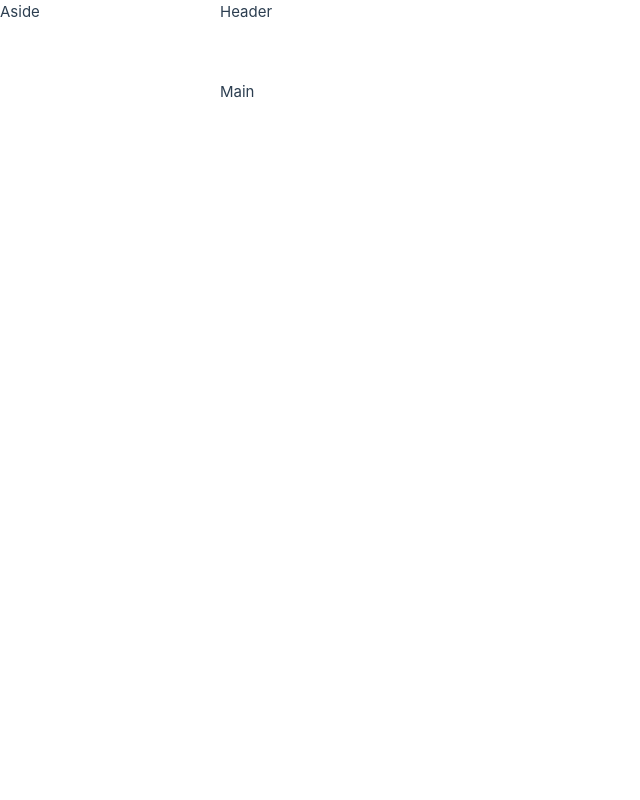
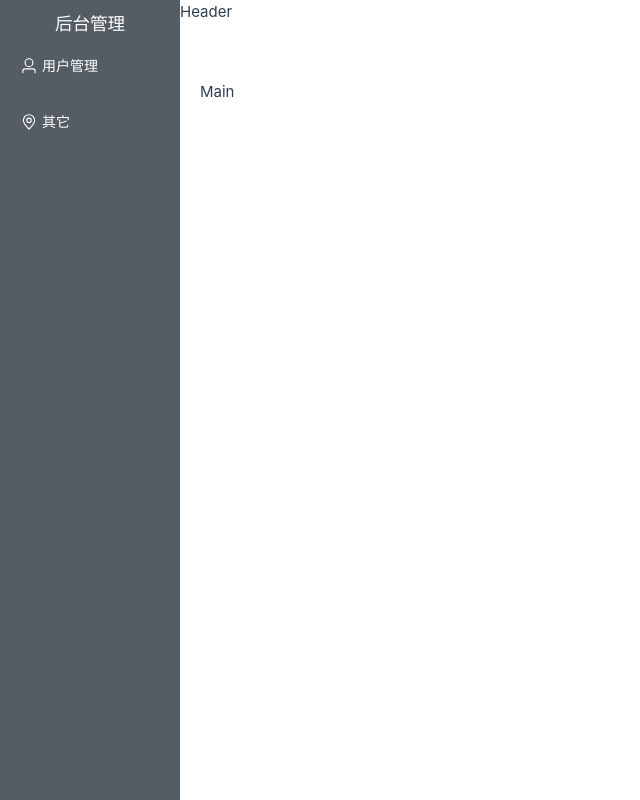
Before and after one commit to yexia553/vue_study, a Vue app in the folder vue3-notes/: page / in a window 1280 px wide. Shown: the whole page, without its empty margins (0-640 px from the left). Built offline with nearby package versions, Linux system fonts and the light colour scheme.

Commit message:
实现左侧公共菜单栏

```diff
--- /dev/null
+++ b/vue3-notes/src/components/CommonAside.vue
@@ -0,0 +1,57 @@
+<template>
+    <el-menu class="el-menu-vertical-demo" background-color="#545c64" text-color="#fff" :collapse-transition="false"
+        active-text-color="#ffd04b">
+        <h3>后台管理</h3>
+        <el-menu-item :index="item.path+''" v-for="item in list" :key="item.label">
+            <component class="icons" :is="item.icon"></component>
+            <span>{{item.label}}</span>
+        </el-menu-item>
+    </el-menu>
+</template>
+
+
+<script>
+export default {
+    setup() {
+        const list = [
+            {
+                path: '/user',
+                name: 'user',
+                label: '用户管理',
+                icon: 'user',
+                url: '/user'
+            },
+            {
+                label: '其它',
+                name: 'other',
+                icon: 'location',
+                path: '/other',
+                url: 'other'
+            },
+        ];
+
+        return {
+            list,
+        }
+    }
+}
+</script>
+
+<style lang="less" scoped>
+.icons {
+    width: 18px;
+    height: 18px;
+    margin-right: 4px;
+}
+
+.el-menu-vertical-demo {
+    width: 100%;
+    border-right: none;
+
+    h3 {
+        color: #fff;
+        text-align: center;
+        margin-top: 10px;
+    }
+}
+</style>
--- a/vue3-notes/src/main.js
+++ b/vue3-notes/src/main.js
@@ -3,11 +3,16 @@ import App from './App.vue'
 import ElementPlus from 'element-plus'
 import 'element-plus/dist/index.css'
 import router from './router/index.js'
+import * as ElementPlusIconsVue from '@element-plus/icons-vue'
 
 import './assets/main.css'
 
 const app = createApp(App)
 
+for (const [key, component] of Object.entries(ElementPlusIconsVue)) {
+    app.component(key, component)
+}
+
 app.use(router)
 app.use(ElementPlus)
 app.mount('#app')
--- a/vue3-notes/src/views/Main.vue
+++ b/vue3-notes/src/views/Main.vue
@@ -1,7 +1,9 @@
 <template>
     <div class="common-layout">
         <el-container>
-            <el-aside width="200px">Aside</el-aside>
+            <el-aside width="180px">
+                <common-aside></common-aside>
+            </el-aside>
             <el-container>
                 <el-header>Header</el-header>
                 <el-main>Main</el-main>
@@ -10,8 +12,34 @@
     </div>
 </template>
 
+<script>
+import CommonAside from "../components/CommonAside.vue";
+
+export default {
+    components: {
+        CommonAside,
+    }
+}
+
+</script>
+
 <style lang="less" scoped>
 .common-layout {
     height: 100%;
+
+    &>.el-container {
+        height: 100%;
+
+        &>.el-aside {
+            height: 100%;
+            background: #545c64;
+        }
+
+        &>.el-container {
+            &>.el-header {
+                padding: 0%;
+            }
+        }
+    }
 }
 </style>
```
